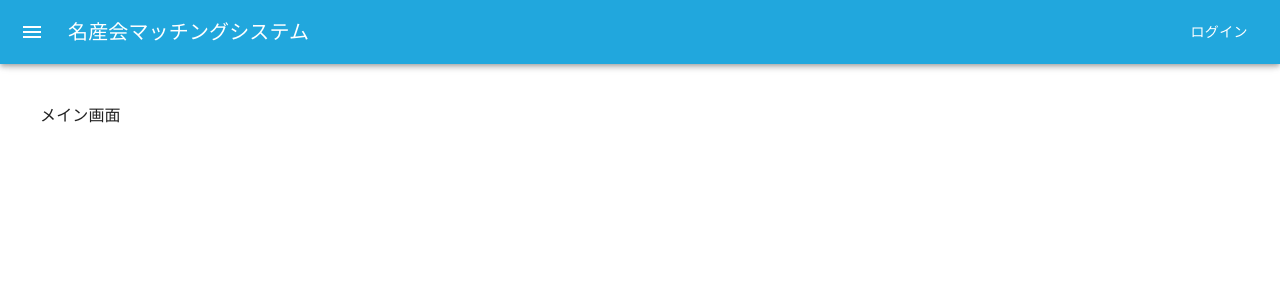
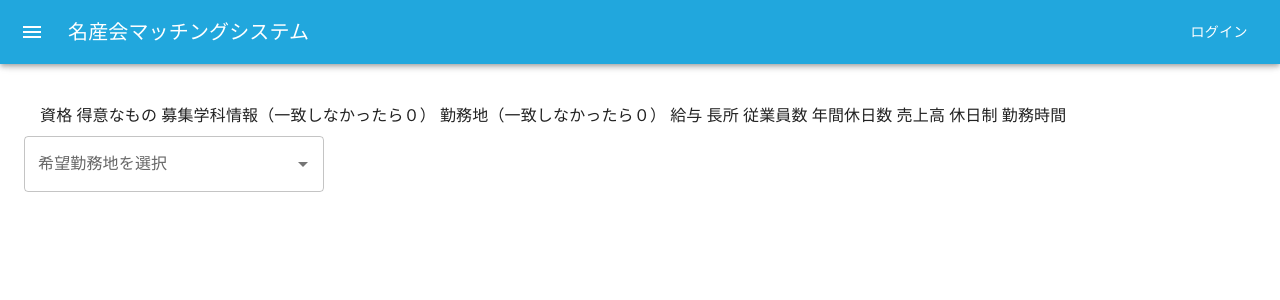
Before and after one commit to hayatosuzuki3228/CVAISotuken, a React (Vite) app: page /Conditions in a window 1280 px wide. Shown: the top 300 px of the page. Built offline with nearby package versions, Linux system fonts and the light colour scheme.

Commit message:
都道府県の選択（仮）

```diff
--- a/src/Page/Conditions.jsx
+++ b/src/Page/Conditions.jsx
@@ -15,6 +15,8 @@ import ListItem from "@mui/material/ListItem";
 import ListItemButton from "@mui/material/ListItemButton";
 import ListItemIcon from "@mui/material/ListItemIcon";
 import ListItemText from "@mui/material/ListItemText";
+import Autocomplete from "@mui/material/Autocomplete";
+import TextField from "@mui/material//TextField";
 import BusinessIcon from "@mui/icons-material/Business";
 import EventNoteIcon from "@mui/icons-material/EventNote";
 import ContentPasteSearchIcon from "@mui/icons-material/ContentPasteSearch";
@@ -22,6 +24,7 @@ import SettingsIcon from "@mui/icons-material/Settings";
 import PersonIcon from "@mui/icons-material/Person";
 import { useNavigate } from "react-router-dom";
 import { gray, primarycolor } from "../const/color";
+import prefectures from "../const/prefectures";
 import "normalize.css";
 const drawerWidth = 240;
 
@@ -73,9 +76,14 @@ const DrawerHeader = styled("div")(({ theme }) => ({
 export function Conditions() {
   const navigate = useNavigate();
   const [open, setOpen] = useState(false);
+  const [selectedLocation, setSelectedLocation] = useState(null);
 
   const toggleDrawer = () => {
     setOpen(!open);
+  };
+
+  const handleLocationSelect = (location) => {
+    setSelectedLocation(location);
   };
 
   const theme = createTheme({
@@ -204,7 +212,20 @@ export function Conditions() {
         <Main open={open}>
           <DrawerHeader />
           <List>
-            <ListItem>メイン画面</ListItem>
+            <ListItem>
+              資格 得意なもの 募集学科情報（一致しなかったら０）
+              勤務地（一致しなかったら０） 給与 長所 従業員数 年間休日数 売上高
+              休日制 勤務時間
+            </ListItem>
+            <Autocomplete
+              options={Object.values(prefectures).flat()}
+              renderInput={(params) => (
+                <TextField {...params} label="希望勤務地を選択" />
+              )}
+              onChange={(event, newValue) => handleLocationSelect(newValue)}
+              value={selectedLocation}
+              style={{ width: 300 }}
+            />
           </List>
         </Main>
       </Box>
--- /dev/null
+++ b/src/const/prefectures.js
@@ -0,0 +1,54 @@
+const prefectures = {
+  "北海道・東北地方": [
+    "北海道",
+    "青森県",
+    "岩手県",
+    "宮城県",
+    "秋田県",
+    "山形県",
+    "福島県",
+  ],
+  関東地方: [
+    "茨城県",
+    "栃木県",
+    "群馬県",
+    "埼玉県",
+    "千葉県",
+    "東京都",
+    "神奈川県",
+  ],
+  中部地方: [
+    "新潟県",
+    "富山県",
+    "石川県",
+    "福井県",
+    "山梨県",
+    "長野県",
+    "岐阜県",
+    "静岡県",
+    "愛知県",
+  ],
+  近畿地方: [
+    "三重県",
+    "滋賀県",
+    "京都府",
+    "大阪府",
+    "兵庫県",
+    "奈良県",
+    "和歌山県",
+  ],
+  中国地方: ["鳥取県", "島根県", "岡山県", "広島県", "山口県"],
+  四国地方: ["徳島県", "香川県", "愛媛県", "高知県"],
+  "九州・沖縄地方": [
+    "福岡県",
+    "佐賀県",
+    "長崎県",
+    "熊本県",
+    "大分県",
+    "宮崎県",
+    "鹿児島県",
+    "沖縄県",
+  ],
+};
+
+export default prefectures;
```
